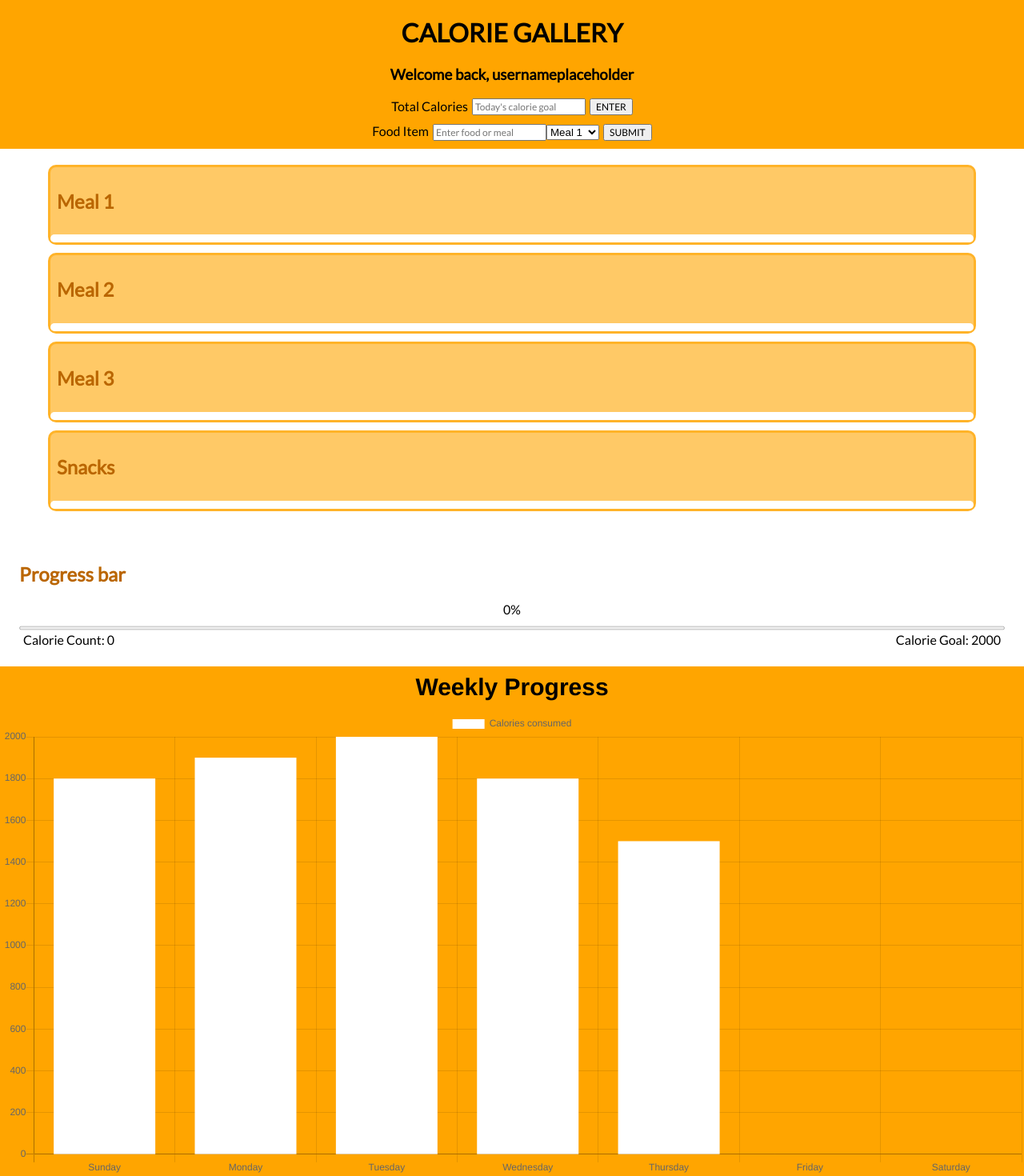
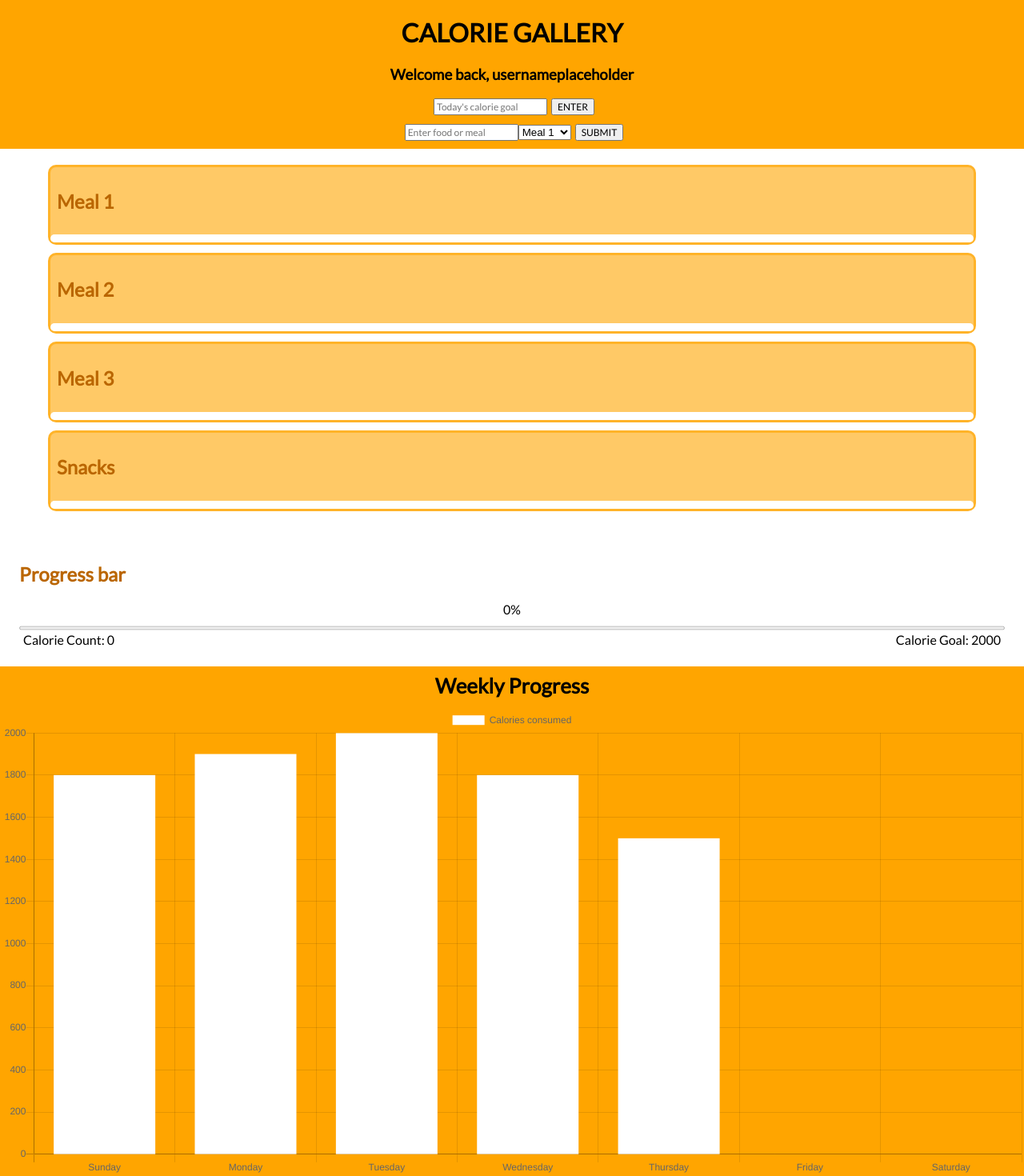
Before and after one commit to robertchrobak/final-project, a React (Create React App) app: page /homepage in a window 1280 px wide. Shown: the top 1470 px of the page at 80% size. Built offline with nearby package versions, Linux system fonts and the light colour scheme.

Commit message:
tried changing radix parameters but did not work

```diff
--- a/public/index.html
+++ b/public/index.html
@@ -2,7 +2,7 @@
 <html lang="en">
   <head>
     <meta charset="utf-8">
-    <meta name="viewport" content="width=device-width, initial-scale=1, shrink-to-fit=no">
+    <meta name="viewport" content="width=device-width, initial-scale=1.0, shrink-to-fit=no">
     <meta name="theme-color" content="#000000">
     <!--
       manifest.json provides metadata used when your web app is added to the
--- a/src/components/App.js
+++ b/src/components/App.js
@@ -1,7 +1,7 @@
 import React, { Component } from 'react';
 import '../index.css';
 import { connect } from 'react-redux';
-import {BrowserRouter as Router, Route, Link, Redirect} from 'react-router-dom';
+import {BrowserRouter as Router, Route} from 'react-router-dom';
 import Login from "./Login";
 import HomePage from "./HomePage";
 
--- a/src/components/CalorieGoalForm.js
+++ b/src/components/CalorieGoalForm.js
@@ -13,7 +13,7 @@
     return (
       <div>
         <form className="FoodForm" onSubmit={this.onSubmit.bind(this)}>
-          <label>Total Calories</label>
+          {/* <label>Total Calories</label> */}
           <input type="number" className="calorieGoal" placeholder="Today's calorie goal" value={this.state.calorieGoal} onChange={this.handleCalorieGoalChange.bind(this)}/>
           <button type="submit">ENTER</button>
           </form>
--- a/src/components/Chart.js
+++ b/src/components/Chart.js
@@ -36,7 +36,7 @@
                                // stepValue: 5,
                                // max: 100
                            }
-                       }]
+                       }],
             }
           ],
         }
@@ -49,8 +49,9 @@
           title: {
             display: true,
             text: 'Weekly Progress',
-            fontSize: 30,
-            fontColor: 'black'
+            fontSize: 26,
+            fontColor: 'black',
+            fontFamily: 'Lato'
           },
 
           }}
--- a/src/components/FoodForm.js
+++ b/src/components/FoodForm.js
@@ -18,13 +18,13 @@
         return (
             <form className="FoodForm" onSubmit={this.onSubmit.bind(this)}>
                 <div>
-                    <label className="FormLabel">Food Item</label>
+                    {/* <label className="FormLabel">Food Item</label> */}
                     <input type="text" onChange={this.handleNameChange.bind(this)} placeholder="Enter food or meal" value={this.state.name}/>
                 </div>
                 <div>
                     <label className="FormLabel"></label>
                       <select value={this.state.mealChoice} onChange={this.handleMealChange.bind(this)}>
-                        <option value="Meal 1" selected>Meal 1</option>
+                        <option defaultValue="Meal 1">Meal 1</option>
                         <option value="Meal 2">Meal 2</option>
                         <option value="Meal 3">Meal 3</option>
                         <option value="Snacks">Snacks</option>
--- a/src/components/Login.js
+++ b/src/components/Login.js
@@ -1,8 +1,6 @@
 import React, { Component } from 'react';
-import {BrowserRouter as Router, Route, Link, Redirect} from 'react-router-dom';
 import { connect } from 'react-redux';
 import { loginUser } from '../actions';
-import HomePage from './HomePage';
 
 class Login extends Component{
   constructor(props){
--- a/src/components/MealPlan.js
+++ b/src/components/MealPlan.js
@@ -14,16 +14,16 @@
     this.props.foodItems.forEach((foodItem, index) => {
 
       if(foodItem.meal === "Meal 1") {
-        meal1Items.push(<li key={index}>{foodItem.food} - {parseInt(foodItem.calories)} calories<a onClick={this.onDelete.bind(this, index)} className="delete" href="#"> X</a></li>);
+        meal1Items.push(<li key={index}>{foodItem.food} - {parseInt(foodItem.calories)} calories<a onClick={this.onDelete.bind(this, index)} className="delete" href=""> X</a></li>);
       }
       if(foodItem.meal === "Meal 2") {
-        meal2Items.push(<li key={index}>{foodItem.food} <div>{parseInt(foodItem.calories)} calories<a onClick={this.onDelete.bind(this, index)} className="delete" href="#">X</a></div></li>);
+        meal2Items.push(<li key={index}>{foodItem.food} <div>{parseInt(foodItem.calories)} calories<a onClick={this.onDelete.bind(this, index)} className="delete" href="">X</a></div></li>);
       }
       if(foodItem.meal === "Meal 3") {
-        meal3Items.push(<li key={index}>{foodItem.food} <div>{parseInt(foodItem.calories)} calories<a onClick={this.onDelete.bind(this, index)} className="delete" href="#">X</a></div></li>);
+        meal3Items.push(<li key={index}>{foodItem.food} <div>{parseInt(foodItem.calories)} calories<a onClick={this.onDelete.bind(this, index)} className="delete" href="">X</a></div></li>);
       }
       if(foodItem.meal === "Snacks") {
-        snackItems.push(<li key={index}>{foodItem.food} <div>{parseInt(foodItem.calories)} calories<a onClick={this.onDelete.bind(this, index)} className="delete" href="#">X</a></div></li>);
+        snackItems.push(<li key={index}>{foodItem.food} <div>{parseInt(foodItem.calories)} calories<a onClick={this.onDelete.bind(this, index)} className="delete" href="">X</a></div></li>);
       }
     });
 
--- a/src/components/ProgressBar.js
+++ b/src/components/ProgressBar.js
@@ -14,7 +14,7 @@
       <div className="ProgressBar">
         <h2>Progress bar</h2>
         <div className="progressPercentage">
-          {parseInt((parseInt(calculatedTotal) / calorieGoal) * 100 )}%
+          {parseInt((parseInt(calculatedTotal) / calorieGoal) * 100)}%
         </div>
         <progress value={calculatedTotal} max={calorieGoal}>yeah</progress>
         <div className="progressBarText">
```
